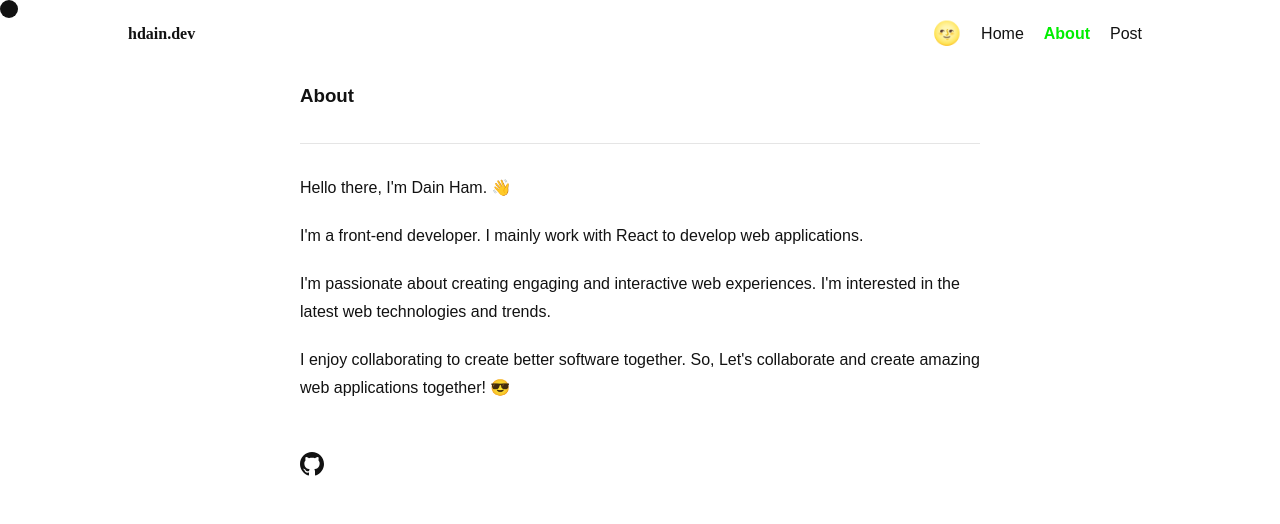
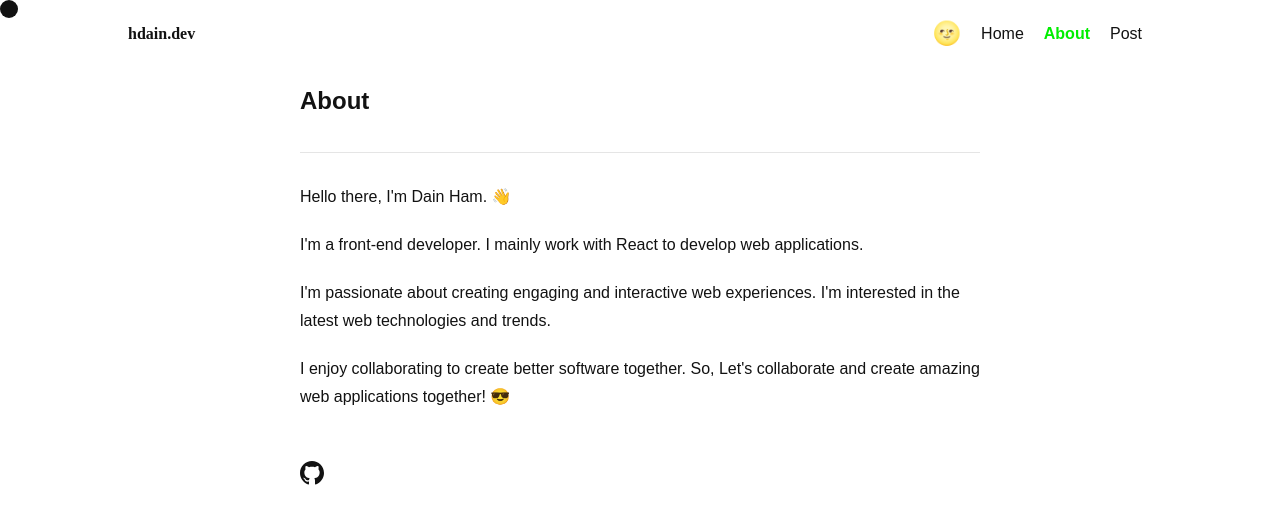
Before and after one commit to hdain/playground, a React (Create React App) app: page /about in a window 1280 px wide. Shown: the top 524 px of the page. Built offline with nearby package versions, Linux system fonts and the light colour scheme; no server answers; a web font is replaced by a local one.

Commit message:
chore: Update html tag

```diff
--- a/src/pages/About/About.tsx
+++ b/src/pages/About/About.tsx
@@ -7,7 +7,7 @@ const About = () => {
   return (
     <div className={cx("about")}>
       <div className={cx("head")}>
-        <h3>About</h3>
+        <h1>About</h1>
       </div>
       <div className={cx("contents")}>
         <p>Hello there, I'm Dain Ham. 👋</p>
```
